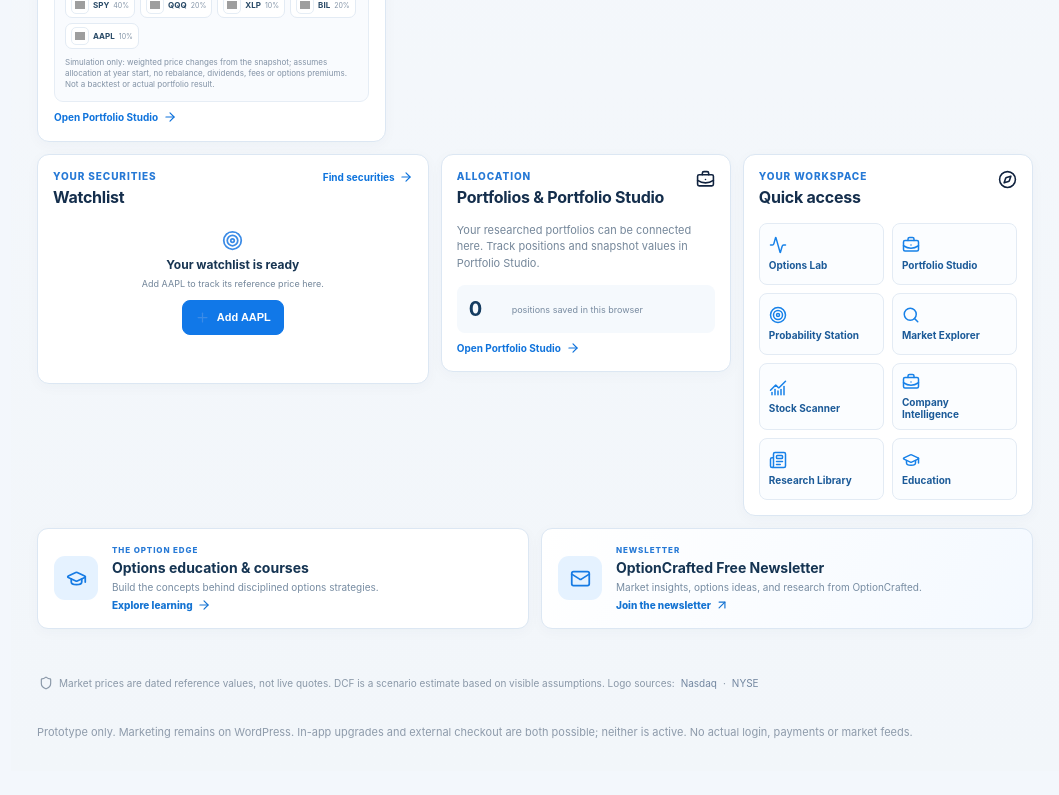
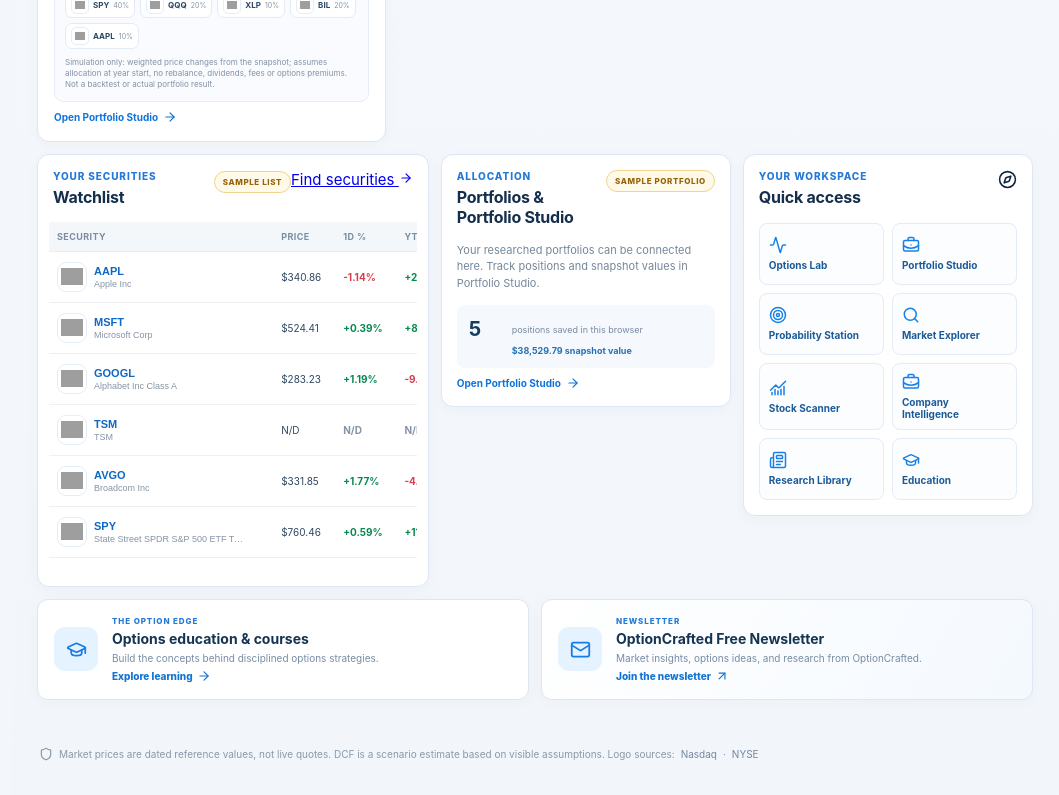
Before and after one commit to piergiorgiorocchini-maker/optioncrafted-tools-demo, a React (Vite) app in the folder platform-app/: page / in a window 1280 px wide. Shown: the part 1292-2087 px from the top of the page, without its empty margins (221-1280 px from the left). Before the commit the page ends 2063 px from the top, so only its background shows below. Built offline with nearby package versions, Linux system fonts and the light colour scheme; grey boxes are pictures that could not be loaded.

Commit message:
Seed demo dashboard watchlist and portfolio

```diff
--- a/platform-app/src/components/HomeDashboard.tsx
+++ b/platform-app/src/components/HomeDashboard.tsx
@@ -19,6 +19,10 @@ const modelPortfolios:ModelPortfolio[]=[
 
 const watchKey="optionscrafted.watchlist.v1";
 const portfolioKey="optionscrafted.portfolio.v1";
+const demoWatchKey="optionscrafted.demo.watchlist.v1";
+const demoPortfolioKey="optionscrafted.demo.portfolio.v1";
+const starterWatchlist=["AAPL","MSFT","GOOGL","TSM","AVGO","SPY"];
+const starterPositions=[{ticker:"AAPL",shares:20,averageCost:290},{ticker:"MSFT",shares:8,averageCost:470},{ticker:"GOOGL",shares:12,averageCost:250},{ticker:"JPM",shares:15,averageCost:310},{ticker:"SPY",shares:25,averageCost:690}];
 const indexRecord=(ticker:string)=>snapshot.records.find(a=>a.ticker===ticker)??null;
 const numberFormat=new Intl.NumberFormat("en-US",{maximumFractionDigits:2});
 const returnText=(v:number|null)=>v===null?"N/D":`${v>=0?"+":""}${(v*100).toFixed(2)}%`;
@@ -40,7 +44,7 @@ const logoRoots=[
  "https://cdn.jsdelivr.net/gh/ahmeterenodaci/Nasdaq-Stock-Exchange-including-Symbols-and-Logos/logos/_",
  "https://cdn.jsdelivr.net/gh/ahmeterenodaci/New-York-Stock-Exchange--NYSE--including-Symbols-and-Logos/logos/_"
 ];
-function SecurityLogo({ticker}:{ticker:string}){
+export function SecurityLogo({ticker}:{ticker:string}){
  const [attempt,setAttempt]=useState(0);
  useEffect(()=>setAttempt(0),[ticker]);
  const valid=/^[A-Z0-9.-]+$/i.test(ticker);
@@ -52,6 +56,8 @@ export function HomeDashboard({ticker,asset,name,valuation,onSelect}:{ticker:str
  const [watchlist,setWatchlist]=useState<string[]>([]);
  const [positionCount,setPositionCount]=useState(0);
  const [portfolioValue,setPortfolioValue]=useState<number|null>(null);
+ const [demoWatchlist,setDemoWatchlist]=useState(false);
+ const [demoPortfolio,setDemoPortfolio]=useState(false);
  const [notice,setNotice]=useState("");
  const [selectedModelId,setSelectedModelId]=useState("core");
  const [putStrike,setPutStrike]=useState<number>((asset?.price??100)*0.95);
@@ -61,14 +67,23 @@ export function HomeDashboard({ticker,asset,name,valuation,onSelect}:{ticker:str
  useEffect(()=>{const spot=asset?.price??100;setPutStrike(Number((spot*0.95).toFixed(2)));setPutPremium(Number((spot*0.015).toFixed(2)));},[ticker,asset?.price]);
  const macroRegime="Risk-on";
  useEffect(()=>{
-  const raw=savedList(watchKey),items=Array.isArray(raw)?raw.filter((x):x is string=>typeof x==="string"):[];
+  const existingWatchlist=localStorage.getItem(watchKey);
+  const isDemoWatchlist=existingWatchlist===null;
+  const raw=isDemoWatchlist?starterWatchlist:savedList(watchKey);
+  const items=Array.isArray(raw)?raw.filter((x):x is string=>typeof x==="string"):[];
+  if(isDemoWatchlist){try{localStorage.setItem(watchKey,JSON.stringify(starterWatchlist));localStorage.setItem(demoWatchKey,"true")}catch{}}
   setWatchlist([...new Set(items)]);
-  const positions=savedList(portfolioKey);
+  setDemoWatchlist(isDemoWatchlist&&items.length>0&&localStorage.getItem(demoWatchKey)==="true");
+  const existingPortfolio=localStorage.getItem(portfolioKey);
+  const isDemoPortfolio=existingPortfolio===null;
+  const positions=isDemoPortfolio?starterPositions:savedList(portfolioKey);
+  if(isDemoPortfolio){try{localStorage.setItem(portfolioKey,JSON.stringify(starterPositions));localStorage.setItem(demoPortfolioKey,"true")}catch{}}
   if(Array.isArray(positions)){
-   const valid=positions.filter((p):p is {ticker:string;shares:number}=>!!p&&typeof p.ticker==="string"&&Number.isFinite(p.shares));
+   const valid=positions.filter((p):p is {ticker:string;shares:number;averageCost:number}=>!!p&&typeof p.ticker==="string"&&Number.isFinite(p.shares));
    setPositionCount(valid.length);
    setPortfolioValue(valid.reduce((sum,p)=>sum+(indexRecord(p.ticker)?.price??0)*p.shares,0));
   }
+  setDemoPortfolio(isDemoPortfolio&&Array.isArray(positions)&&positions.length>0&&localStorage.getItem(demoPortfolioKey)==="true");
  },[]);
  const fcf=verifiedFcf(ticker);
  const defaultDcf=useMemo(()=>dcfModel(fcf.perShare,modelDefaults.growth,modelDefaults.discount,modelDefaults.terminal,modelDefaults.years),[fcf.perShare]);
@@ -107,11 +122,11 @@ export function HomeDashboard({ticker,asset,name,valuation,onSelect}:{ticker:str
  ];
  const addToWatchlist=()=>{
   if(watchlist.includes(ticker)){setNotice(ticker+" is already in your watchlist.");return}
-  const next=[...watchlist,ticker];setWatchlist(next);try{localStorage.setItem(watchKey,JSON.stringify(next))}catch{}
+  const next=[...watchlist,ticker];setWatchlist(next);setDemoWatchlist(false);try{localStorage.setItem(watchKey,JSON.stringify(next));localStorage.removeItem(demoWatchKey)}catch{}
   setNotice(ticker+" added to your watchlist.");
  };
  const removeFromWatchlist=(symbol:string)=>{
-  const next=watchlist.filter(x=>x!==symbol);setWatchlist(next);try{localStorage.setItem(watchKey,JSON.stringify(next))}catch{}
+  const next=watchlist.filter(x=>x!==symbol);setWatchlist(next);setDemoWatchlist(false);try{localStorage.setItem(watchKey,JSON.stringify(next));localStorage.removeItem(demoWatchKey)}catch{}
   setNotice(symbol+" removed from your watchlist.");
  };
  const watchRows=watchlist.map(symbol=>{const a=indexRecord(symbol);return {symbol,name:a?.name??symbol,price:a?.price??null,date:a?.priceDate??null,currency:a?.currency??"USD",change1d:a?.change1d??null,changeYtd:a?.changeYtd??null}});
@@ -196,12 +211,12 @@ export function HomeDashboard({ticker,asset,name,valuation,onSelect}:{ticker:str
   </section>
   <section className="home-lower-grid">
    <article className="home-card home-watchlist-card">
-    <header className="home-card-heading"><div><span className="home-eyebrow">YOUR SECURITIES</span><h3>Watchlist</h3></div><NavLink to="/discover">Find securities <ArrowRight size={14}/></NavLink></header>
+    <header className="home-card-heading"><div><span className="home-eyebrow">YOUR SECURITIES</span><h3>Watchlist</h3></div><div className="home-watch-actions">{demoWatchlist&&<span className="home-demo-badge">SAMPLE LIST</span>}<NavLink to="/discover">Find securities <ArrowRight size={14}/></NavLink></div></header>
     {watchRows.length? <div className="home-table-wrap"><table className="home-watch-table"><thead><tr><th>Security</th><th>Price</th><th>1D %</th><th>YTD %</th><th>Snapshot date</th><th></th></tr></thead><tbody>{watchRows.map(row=><tr key={row.symbol}><td><button type="button" className="home-ticker-link" onClick={()=>onSelect(row.symbol)}><SecurityLogo ticker={row.symbol}/><span className="home-ticker-copy"><strong>{row.symbol}</strong><small>{row.name}</small></span></button></td><td>{getMoney(row.price,row.currency)}</td><td className={returnTone(row.change1d)}>{returnText(row.change1d)}</td><td className={returnTone(row.changeYtd)}>{returnText(row.changeYtd)}</td><td>{row.date??"N/D"}</td><td><button type="button" className="home-remove-watch" onClick={()=>removeFromWatchlist(row.symbol)} aria-label={"Remove "+row.symbol+" from watchlist"}><Trash2 size={15}/></button></td></tr>)}</tbody></table></div>:<div className="home-empty-watch"><Target size={21}/><strong>Your watchlist is ready</strong><p>Add {ticker} to track its reference price here.</p><button type="button" className="home-button home-button-primary" onClick={addToWatchlist}><Plus size={15}/> Add {ticker}</button></div>}
     <p className="home-inline-notice" role="status">{notice}</p>
    </article>
    <article className="home-card home-portfolio-card">
-    <header className="home-card-heading"><div><span className="home-eyebrow">ALLOCATION</span><h3>Portfolios & Portfolio Studio</h3></div><BriefcaseBusiness size={19}/></header>
+    <header className="home-card-heading"><div><span className="home-eyebrow">ALLOCATION</span><h3>Portfolios & Portfolio Studio</h3></div>{demoPortfolio?<span className="home-demo-badge">SAMPLE PORTFOLIO</span>:<BriefcaseBusiness size={19}/>}</header>
     <p>Your researched portfolios can be connected here. Track positions and snapshot values in Portfolio Studio.</p>
     <div className="home-portfolio-summary"><strong>{positionCount}</strong><span>positions saved in this browser</span>{portfolioValue!==null&&<b>{getMoney(portfolioValue)} snapshot value</b>}</div>
     <NavLink className="home-card-link" to="/portfolio">Open Portfolio Studio <ArrowRight size={14}/></NavLink>
```
